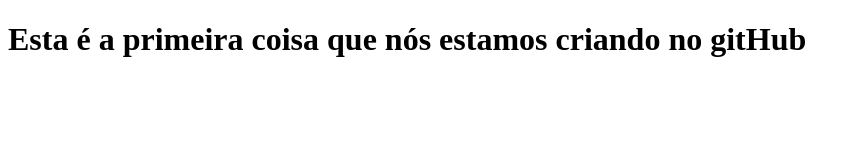
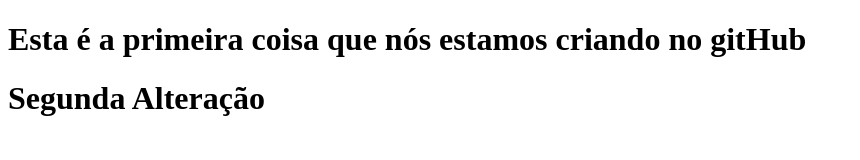
Before and after one commit to aguirreSL/Projects, a plain HTML site: page index.html in a window 1280 px wide. Shown: the whole page, without its empty margins (0-860 px from the left). Drawn offline with Linux system fonts and the light colour scheme.

Commit message:
adicionando segunda alteracao

```diff
--- a/index.html
+++ b/index.html
@@ -7,6 +7,7 @@
 </head>
 <body>
   <h1>Esta é a primeira coisa que nós estamos criando no gitHub</h1>
+  <h1>Segunda Alteração</h1>
 
 </body>
 </html>
```
